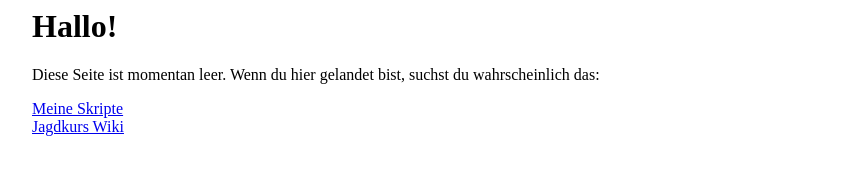
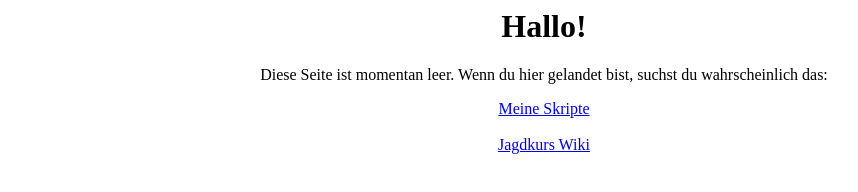
Before and after one commit to eneller/eneller.github.io, a plain HTML site: page index.html in a window 1280 px wide. Shown: the whole page, without its empty margins (96-954 px from the left). Drawn offline with Linux system fonts and the light colour scheme.

Commit message:
center stuff

```diff
--- a/index.html
+++ b/index.html
@@ -7,6 +7,7 @@ body
         width:80%;
         margin-left:auto;
         margin-right:auto;
+        text-align:center;
     }
 
 </style>
@@ -19,7 +20,7 @@ body
 <p>Diese Seite ist momentan leer. Wenn du hier gelandet bist, suchst du wahrscheinlich das:</p>
 
 <a href="https://eneller.github.io/scripts">Meine Skripte</a>
-<br>
+<br><br>
 <a href="https://eneller.github.io/Jagdkurs">Jagdkurs Wiki</a>
 </body>
 </html>
```
